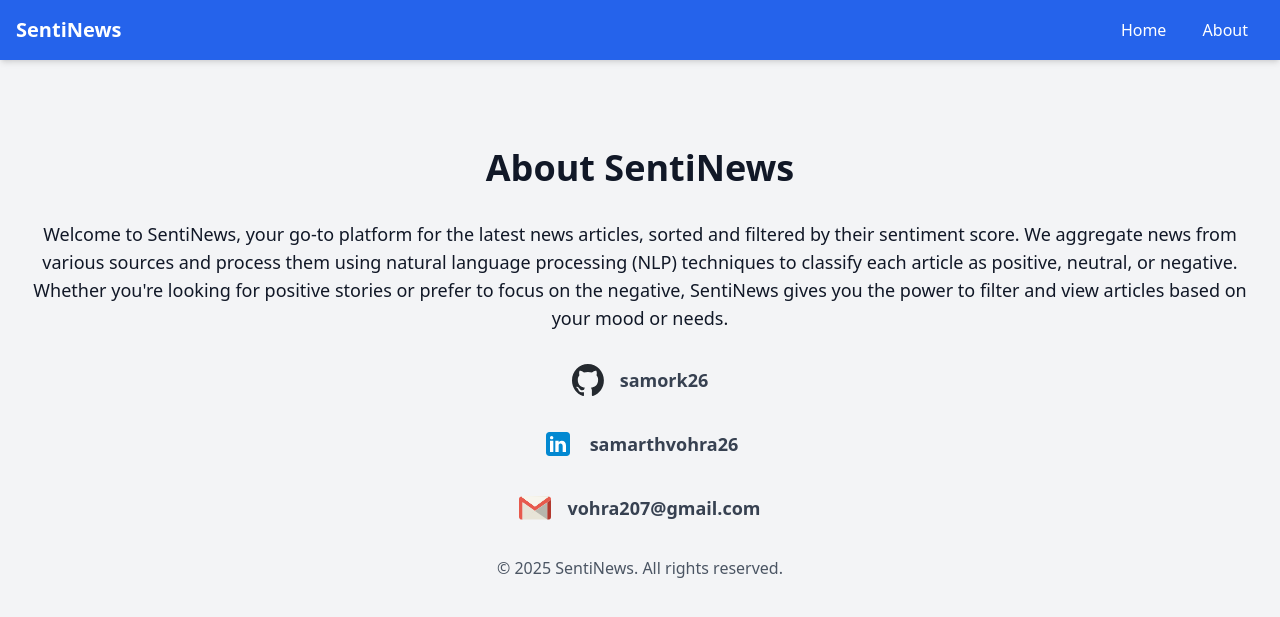
After one commit to samork26/SentiNews, a Django app: page /about in a window 1280 px wide. The commit adds this page. Shown: the top 617 px of the page. Run offline with Django 5.2, Linux system fonts and the light colour scheme; some libraries are stand-ins or nearby versions.

```diff
--- a/app/services/news_fetcher.py
+++ b/app/services/news_fetcher.py
@@ -30,6 +30,8 @@ def fetch_news():
             print(f"⚠️ No articles found for {category}!")
             continue
 
+        new_articles_count = 0  # Initialize counter for new articles
+
         for article in top_headlines["articles"]:
             title = article["title"]
             url = article["url"]
@@ -48,5 +50,9 @@ def fetch_news():
                     published_at=published_at,
                     category=category.capitalize()
                 )
+                new_articles_count += 1  # Increment counter for new articles
 
-        print(f"✅ {category.capitalize()} news fetched successfully!")
+        if new_articles_count > 0:
+            print(f"✅ {new_articles_count} new articles fetched for {category.capitalize()}!")
+        else:
+            print(f"⚠️ No new articles for {category.capitalize()}.")
--- /dev/null
+++ b/app/templates/about.html
@@ -0,0 +1,44 @@
+{% extends "base.html" %}
+{% load static %}
+
+{% block title %}About{% endblock %}
+
+{% block content %}
+<div class="container mx-auto text-center mt-12">
+    <h1 class="text-4xl font-bold mb-8">About SentiNews</h1>
+    <p class="text-lg mb-8">
+        Welcome to SentiNews, your go-to platform for the latest news articles, sorted and filtered by their sentiment score.
+        We aggregate news from various sources and process them using natural language processing (NLP) techniques to classify
+        each article as positive, neutral, or negative.
+        Whether you're looking for positive stories or prefer to focus on the negative,
+        SentiNews gives you the power to filter and view articles based on your mood or needs.
+    </p>
+
+    <!-- Vertical List -->
+    <div style="display: flex; flex-direction: column; align-items: center; gap: 32px;">
+        <!-- GitHub -->
+        <div style="display: flex; align-items: center; gap: 16px;">
+            <img src="{% static 'img/github-mark.svg' %}" alt="GitHub" style="width: 32px; height: 32px;">
+            <a href="https://github.com/samork26" target="_blank" class="text-lg font-semibold text-gray-700 hover:text-blue-500">
+                samork26
+            </a>
+        </div>
+
+        <!-- LinkedIn -->
+        <div style="display: flex; align-items: center; gap: 16px;">
+            <img src="{% static 'img/linkedin.svg' %}" alt="LinkedIn" style="width: 32px; height: 32px;">
+            <a href="https://linkedin.com/in/samarthvohra26" target="_blank" class="text-lg font-semibold text-gray-700 hover:text-blue-500">
+                samarthvohra26
+            </a>
+        </div>
+
+        <!-- Email -->
+        <div style="display: flex; align-items: center; gap: 16px;">
+            <img src="{% static 'img/gmail.svg' %}" alt="Email" style="width: 32px; height: 32px;">
+            <a href="mailto:vohra207@gmail.com" class="text-lg font-semibold text-gray-700 hover:text-blue-500">
+                vohra207@gmail.com
+            </a>
+        </div>
+    </div>
+</div>
+{% endblock %}
--- a/app/urls.py
+++ b/app/urls.py
@@ -2,5 +2,7 @@ from django.urls import path
 from . import views
 
 urlpatterns = [
-    path('', views.index, name='home'),
+    path('', views.index, name='index'),  # Default view
+    path('refresh', views.refresh_articles, name='refresh_articles'),  # Refresh articles
+    path('about', views.about, name='about'),
 ]
--- a/app/views.py
+++ b/app/views.py
@@ -1,6 +1,7 @@
 from django.shortcuts import render
 from django.http import JsonResponse
 from .models import NewsArticle
+from app.services.news_fetcher import fetch_news  # Import fetch_news
 
 def index(request):
     """Retrieve news articles with AJAX filtering."""
@@ -16,7 +17,7 @@ def index(request):
     if selected_sentiment:
         articles = articles.filter(sentiment=selected_sentiment)
 
-    # AJAX Request: Return JSON response
+    # AJAX Request: Return JSON response for filtering
     if request.headers.get("X-Requested-With") == "XMLHttpRequest":
         articles_data = [
             {
@@ -45,3 +46,11 @@ def index(request):
             "selected_sentiment": selected_sentiment,
         },
     )
+
+def refresh_articles(request):
+    """Manually trigger the fetch_news function to get the latest articles."""
+    fetch_news()  # Call the function to fetch the latest news articles
+    return JsonResponse({"status": "success", "message": "Articles refreshed!"})
+
+def about(request):
+    return render(request, "about.html")
```
Also changed, not shown: app/templates/index.html (+31 -8 lines), app/static/img/github-mark.svg (added), app/static/img/gmail.svg (added), app/static/img/linkedin.svg (added).
